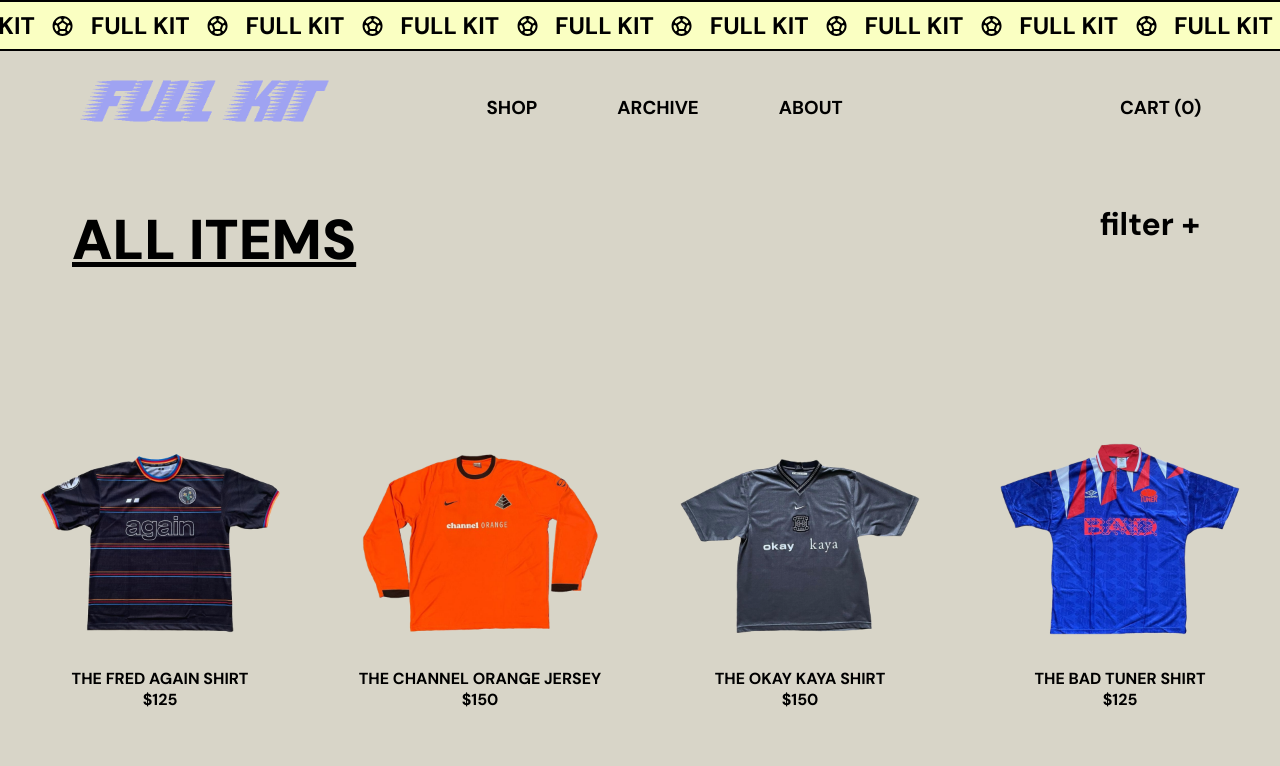
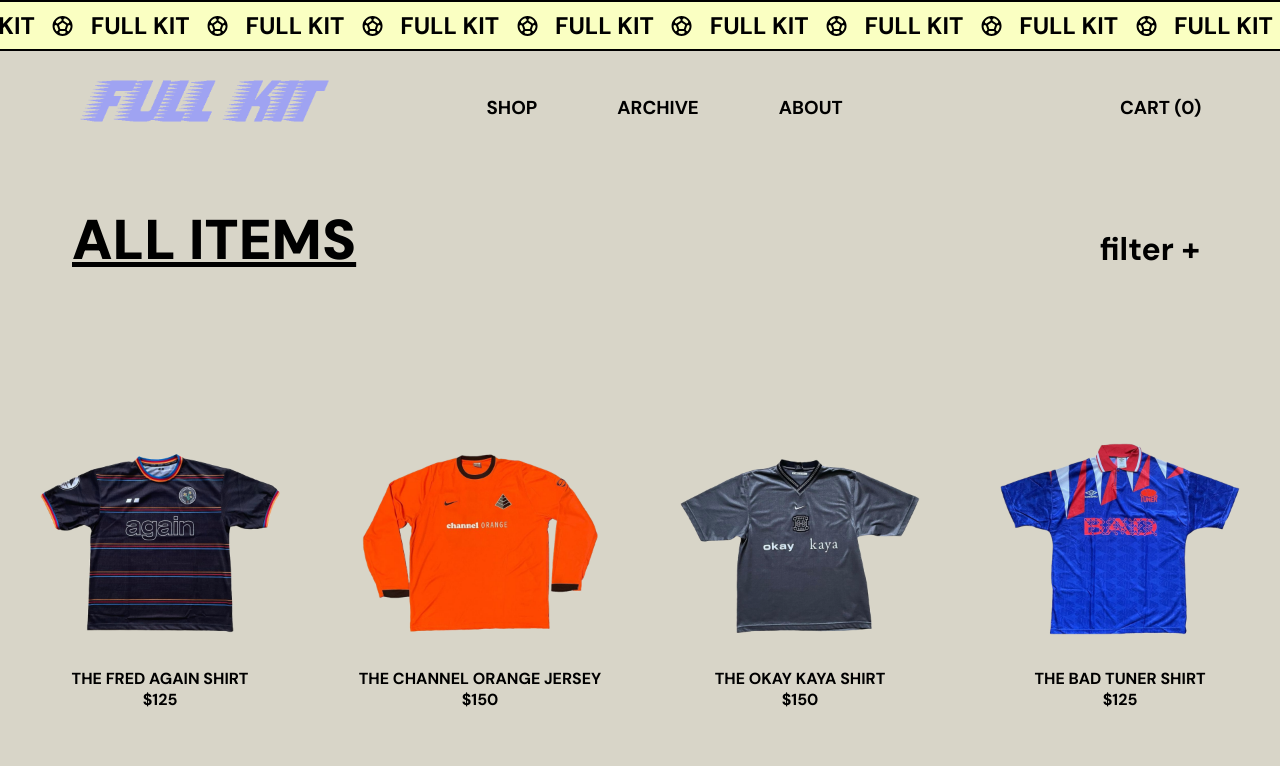
Before and after one commit to eddie-hernandez/fk-site-react, a React (Create React App) app: page /#/shop in a window 1280 px wide. Shown: the top 766 px of the page. Built offline with nearby package versions, Linux system fonts and the light colour scheme.

Commit message:
adding sticky filter

```diff
--- a/src/App.css
+++ b/src/App.css
@@ -13,11 +13,9 @@
   font-weight: 1000;
   text-align: left;
   padding-left: 9vh;
-  position: relative;
 }
 
 .collectionComponentContainer {
-  position: relative;
   padding: 5vh 0vh 10vh 0vh;
 }
 
--- a/src/components/allItems/AllItems.css
+++ b/src/components/allItems/AllItems.css
@@ -1,8 +1,3 @@
-.pageHeader {
-  display: flex;
-  justify-content: space-between;
-}
-
 .allProductsContainer {
   display: grid;
   grid-template-columns: repeat(4, 1fr);
@@ -10,18 +5,22 @@
   margin: 5vh 0vh;
 }
 
+.filterItemsContainer {
+  display: flex;
+  justify-content: flex-end;
+}
+
+.stickyFilter {
+  position: sticky;
+  position: -webkit-sticky;
+  top: 22vh;
+  z-index: 9999;
+}
+
 .filterItems {
-  position: sticky;
-  top: 12vh;
-  z-index: 9999;
+  margin-top: -6vh;
   font-size: 4vh;
   padding-right: 10vh;
-  height: 100%;
-  align-self: flex-start;
-}
-
-.activeFilter {
-  opacity: 0.5;
 }
 
 .noProductsFound {
--- a/src/components/allItems/AllItems.js
+++ b/src/components/allItems/AllItems.js
@@ -71,8 +71,14 @@
 
   return (
     <div className="collectionComponentContainer">
-      <div className="pageHeader">
+      <div className="pageTitleContainer">
         <h2 className="pageTitle">ALL ITEMS</h2>
+      </div>
+      <div
+        className={`filterItemsContainer ${
+          isFilterClicked ? 'stickyFilter' : ''
+        }`}
+      >
         <h6
           className={`filterItems clickable ${
             isFilterClicked ? 'activeFilter' : ''
```
